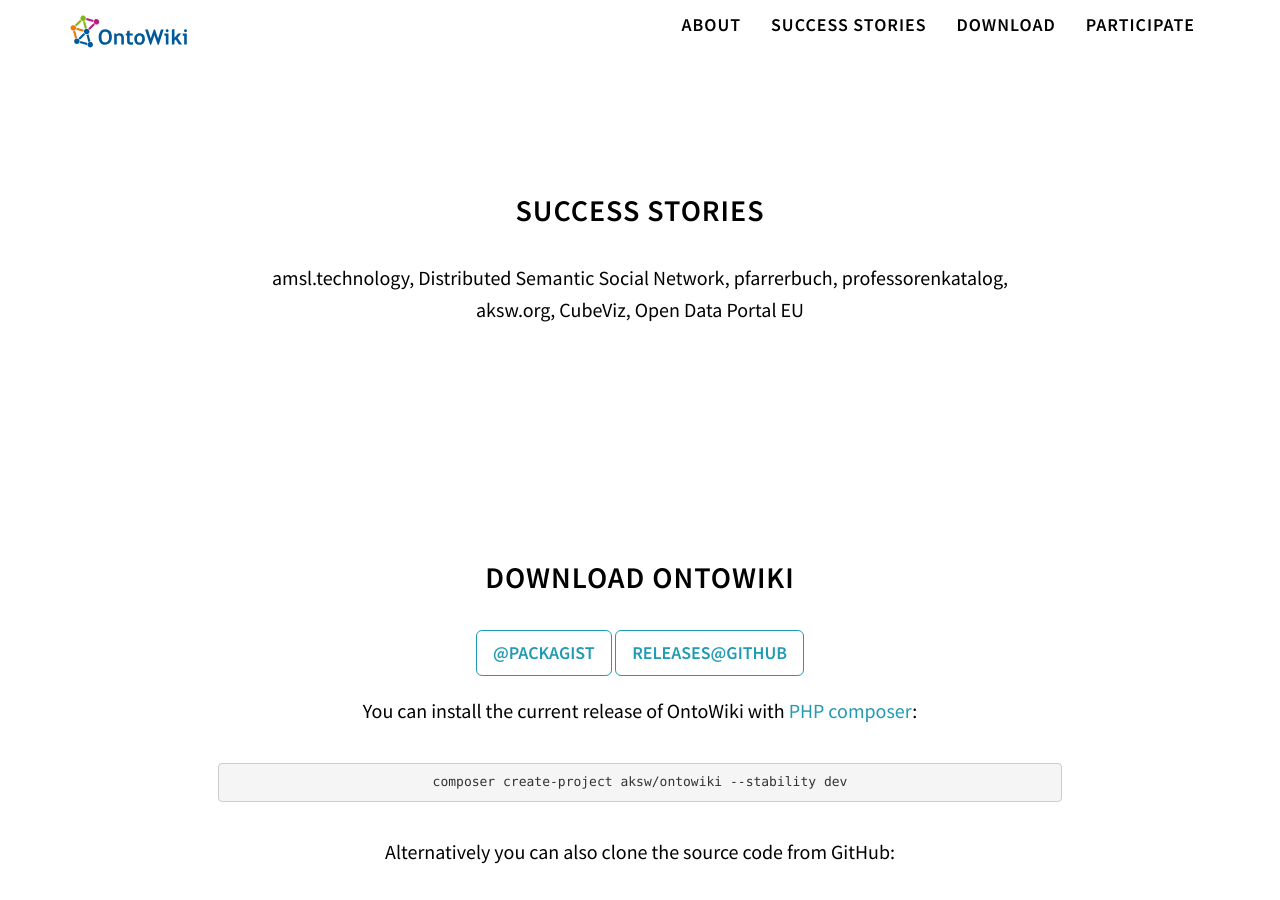
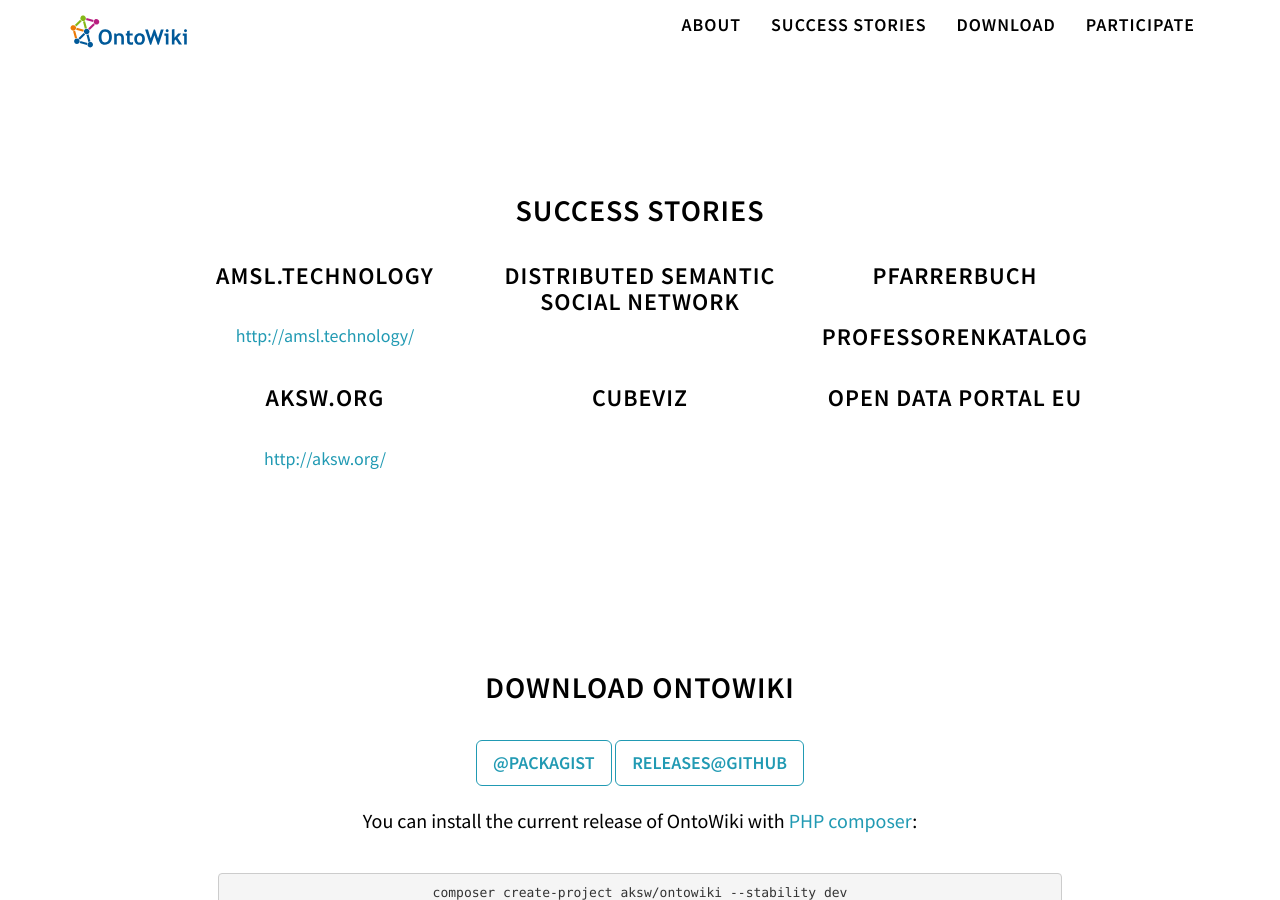
Before and after one commit to AKSW/ontowiki.net, a Jekyll site: the page built from index.html, in a window 1280 px wide and 900 px high, scrolled down 1687 px. Built offline with Jekyll 4.4.1, drawn with Linux system fonts in a browser that asks for light colours.

Commit message:
Update success stories

```diff
--- a/_includes/success.html
+++ b/_includes/success.html
@@ -1,9 +1,31 @@
     <!-- About Section -->
     <section id="success" class="container content-section text-center">
         <div class="row">
-            <div class="col-lg-8 col-lg-offset-2">
+            <div class="col-lg-10 col-lg-offset-1">
                 <h2>Success Stories</h2>
-                <p>amsl.technology, Distributed Semantic Social Network, pfarrerbuch, professorenkatalog, aksw.org, CubeViz, Open Data Portal EU</p>
+                <div class="col-md-4">
+                    <h3>amsl.technology</h3>
+                    <a href="http://amsl.technology/">http://amsl.technology/</a>
+                </div>
+                <div class="col-md-4">
+                    <h3>Distributed Semantic Social Network</h3>
+                </div>
+                <div class="col-md-4">
+                    <h3>pfarrerbuch</h3>
+                </div>
+                <div class="col-md-4">
+                    <h3>professorenkatalog</h3>
+                </div>
+                <div class="col-md-4">
+                    <h3>aksw.org</h3>
+                    <a href="http://aksw.org/">http://aksw.org/</a>
+                </div>
+                <div class="col-md-4">
+                    <h3>CubeViz</h3>
+                </div>
+                <div class="col-md-4">
+                    <h3>Open Data Portal EU</h3>
+                </div>
             </div>
         </div>
     </section>
```
